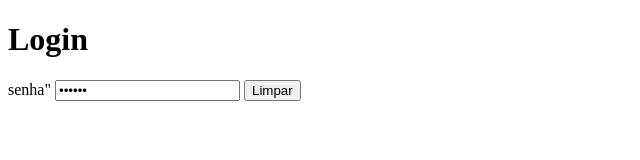
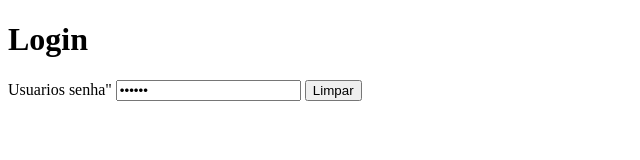
Before and after one commit to gabrielazanella/telaDeLogin, a plain HTML site: page index.html in a window 1280 px wide. Shown: the whole page, without its empty margins (0-640 px from the left). Drawn offline with Linux system fonts and the light colour scheme.

Commit message:
adhjbiavfhkavkhasvkv

```diff
--- a/index.html
+++ b/index.html
@@ -20,7 +20,7 @@
 <body>
     <form method="#" action="#">
         <h1>Login</h1>
-        <label for="user>Usuario</label"
+        <label for="user">Usuarios</label"
         <input type="text" id="user">
         <label for="pass">senha</label>"
         <input type="password" id="password"
```
